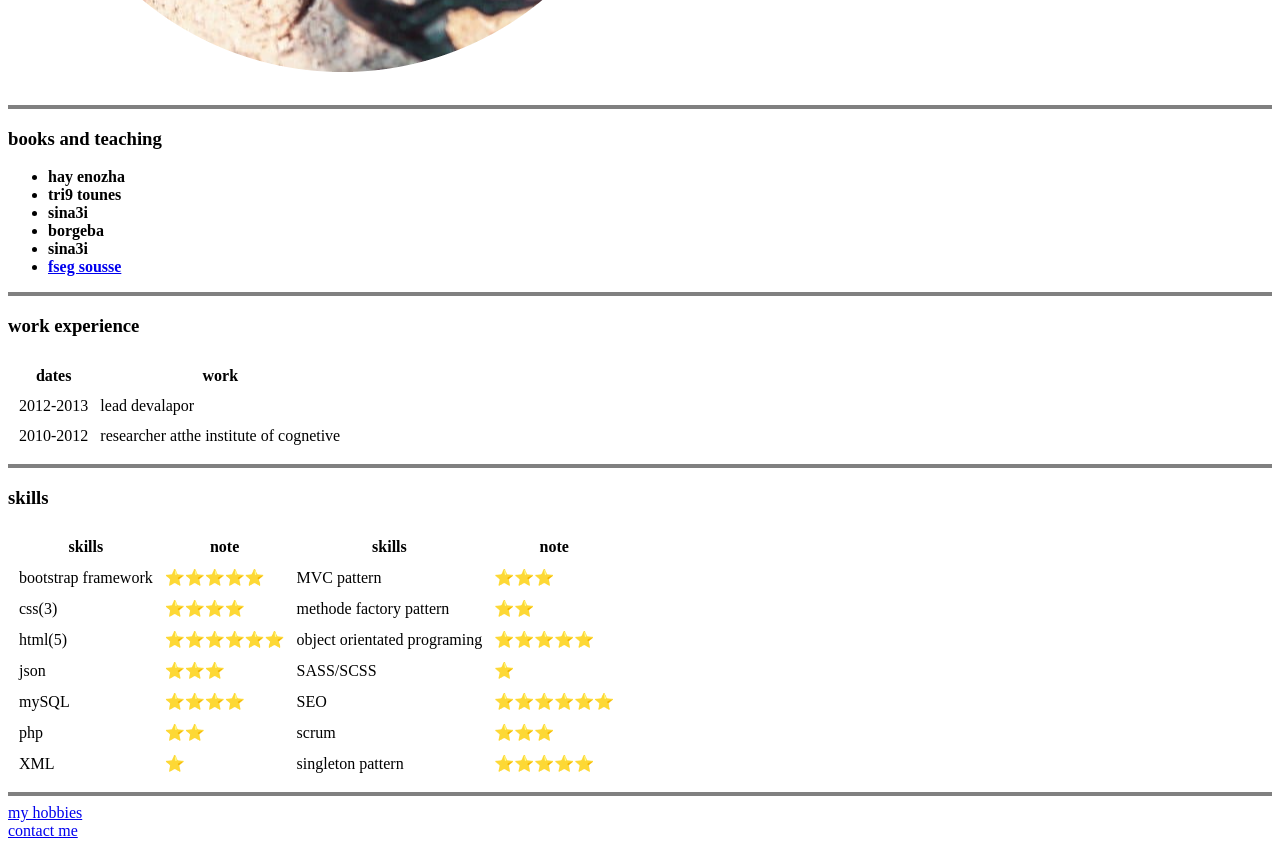
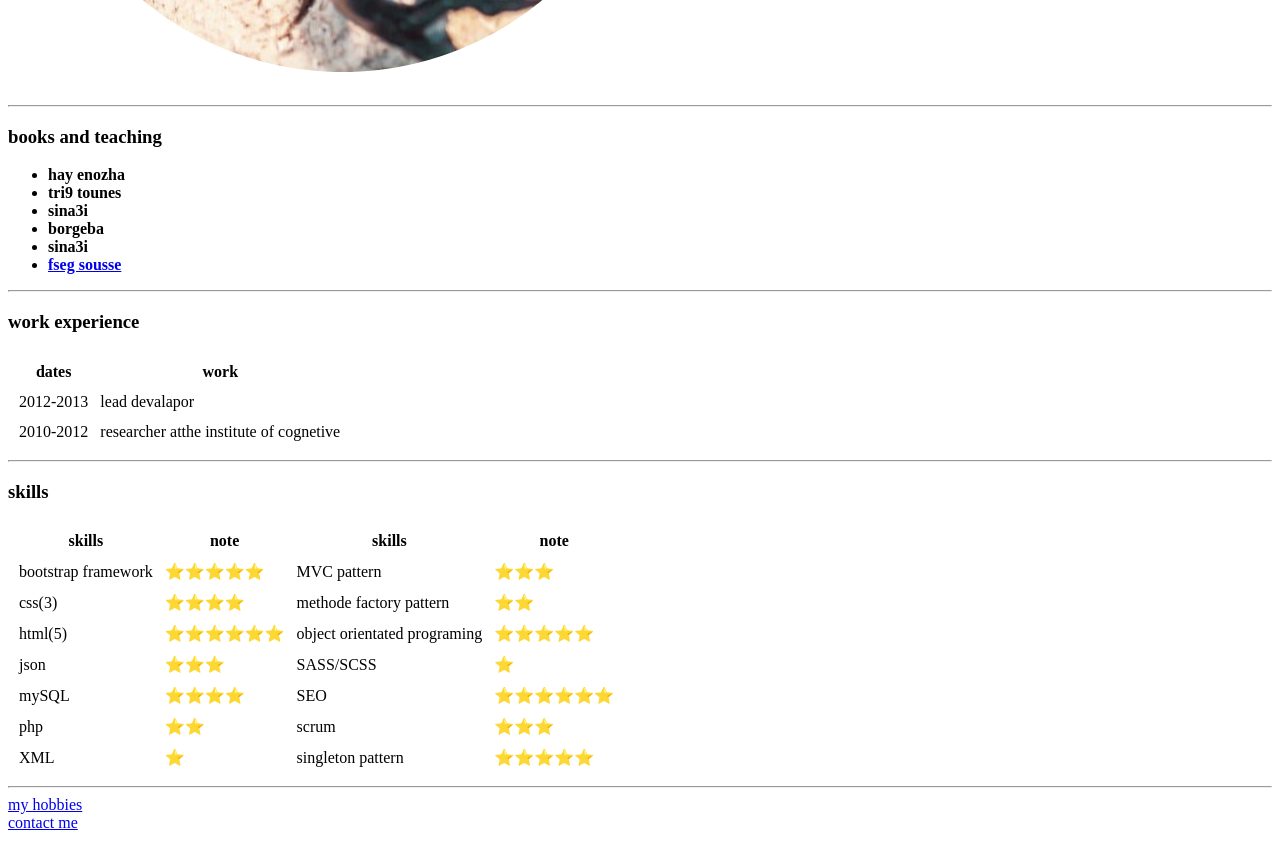
Before and after one commit to MOHAMEDDAASSA/CV, a plain HTML site: page index.html in a window 1280 px wide. Shown: the part 584-1432 px from the top of the page. Drawn offline with Linux system fonts and the light colour scheme.

Commit message:
Update index.html

```diff
--- a/index.html
+++ b/index.html
@@ -4,6 +4,7 @@
 <head>
   <meta charset="utf-8">
   <title>daassa's personal site</title>
+  <link rel="stylesheet" href="css/styles.css">
 </head>
 
 <body>
@@ -24,7 +25,7 @@ From November 1942 until May 1943, Vichy-controlled Tunisia was occupied by Germ
 </p></td>
     </tr>
   </table>
-<hr size="4"noshade>
+<hr>
 <h3>books and teaching</h3>
 <ul>
 <li><strong>hay enozha</strong></li>
@@ -34,7 +35,7 @@ From November 1942 until May 1943, Vichy-controlled Tunisia was occupied by Germ
 <li><strong>sina3i</strong></li>
 <li><strong><a href="https://fsegso.rnu.tn/">fseg sousse</a></strong></li>
 </ul>
-<hr size="4"noshade>
+<hr>
 <h3>work experience</h3>
 <table cellspacing="10">
 <thead>
@@ -52,7 +53,7 @@ From November 1942 until May 1943, Vichy-controlled Tunisia was occupied by Germ
   </tr>
 </tbody>
 </table>
-<hr size="4" noshade>
+<hr>
 <h3>skills</h3>
 <table cellspacing="10">
   <thead>
@@ -106,10 +107,13 @@ From November 1942 until May 1943, Vichy-controlled Tunisia was occupied by Germ
     </tr>
   </tbody>
   </table>
-<hr size="4" noshade>
+<hr>
 <a href="hobbies.html">my hobbies</a>
 <br>
 <a href="contact.html">contact me</a>
+<script type="text/javascript">
+  alert('fuck you')
+</script>
 </body>
 
 </html>
```
